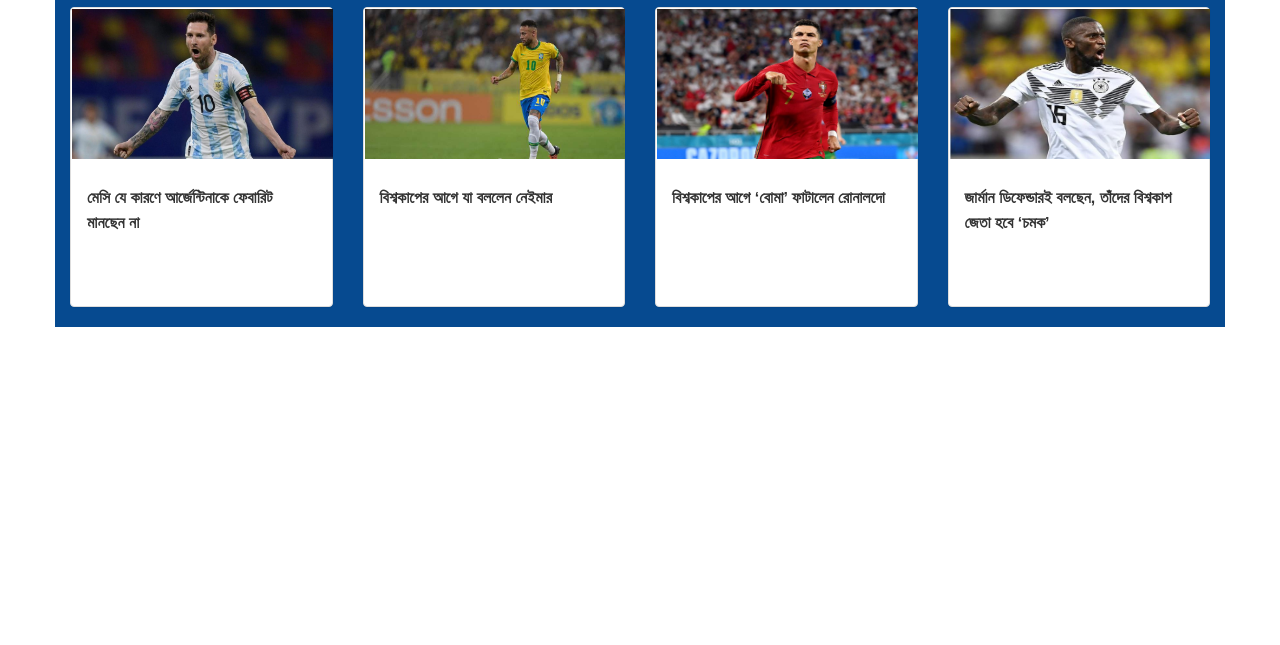
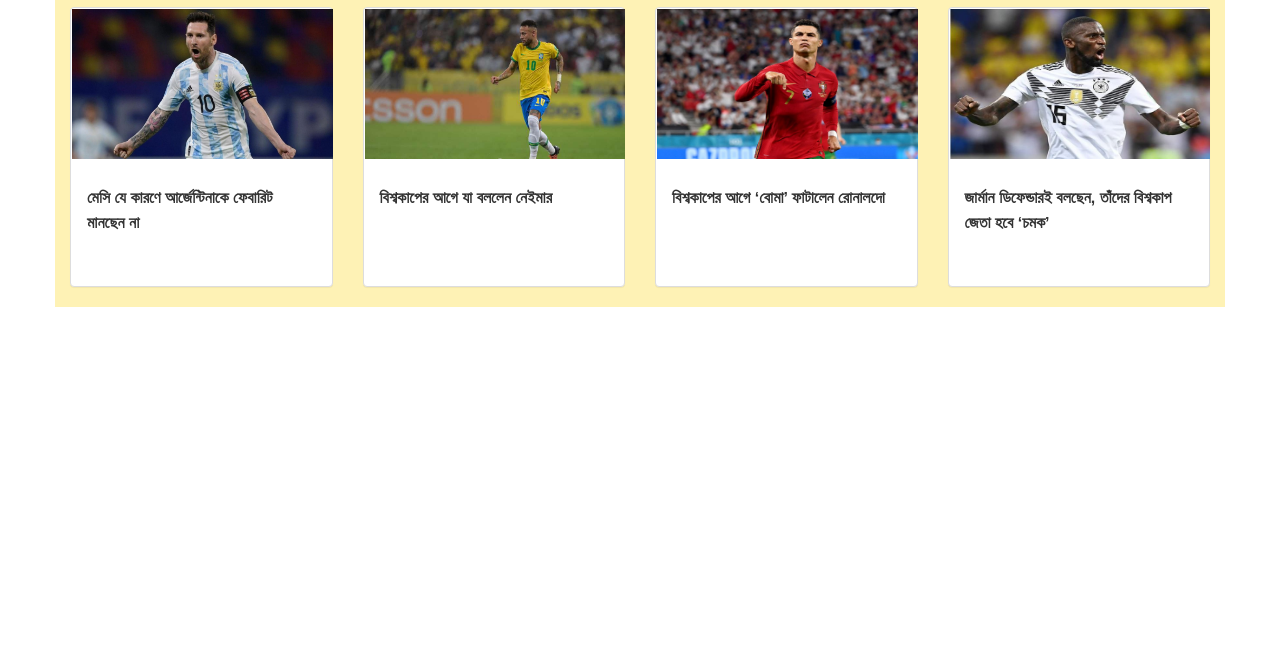
Before and after one commit to sabab015/FIFA_WC_Task_BB, a plain HTML site: page index.html in a window 1280 px wide. Shown: the part 155-800 px from the top of the page. Drawn offline with nearby package versions, Linux system fonts and the light colour scheme.

Commit message:
color changed

```diff
--- a/index.html
+++ b/index.html
@@ -20,7 +20,7 @@
             </div>
         </div>
         <div class="row">
-            <div class="col-xs-6 col-sm-6 col-md-3 col-lg-3 card">
+            <div class="col-xs-6 col-sm-6 col-md-3 col-lg-3">
                 <div class="panel panel-default">
                     <img src="images/p1.jpg" alt="..." class="img-responsive">
                     <div class="panel-body">
@@ -29,7 +29,7 @@
                 </div>
             </div>
 
-            <div class="col-xs-6 col-sm-6 col-md-3 col-lg-3 card">
+            <div class="col-xs-6 col-sm-6 col-md-3 col-lg-3">
                 <div class="panel panel-default">
                     <img src="images/p2.jpg" alt="..." class="img-responsive">
                     <div class="panel-body">
@@ -38,7 +38,7 @@
                 </div>
             </div>
 
-            <div class="col-xs-6 col-sm-6 col-md-3 col-lg-3 card">
+            <div class="col-xs-6 col-sm-6 col-md-3 col-lg-3">
                 <div class="panel panel-default">
                     <img src="images/p3.jpg" alt="..." class="img-responsive">
                     <div class="panel-body">
@@ -47,7 +47,7 @@
                 </div>
             </div>
 
-            <div class="col-xs-6 col-sm-6 col-md-3 col-lg-3 card">
+            <div class="col-xs-6 col-sm-6 col-md-3 col-lg-3">
                 <div class="panel panel-default">
                     <img src="images/p4.jpg" alt="..." class="img-responsive">
                     <div class="panel-body">
@@ -59,6 +59,9 @@
     </div>
 
 
+
+
+
     <script src="https://cdn.jsdelivr.net/npm/bootstrap@3.3.7/dist/js/bootstrap.min.js"
         integrity="sha384-Tc5IQib027qvyjSMfHjOMaLkfuWVxZxUPnCJA7l2mCWNIpG9mGCD8wGNIcPD7Txa"
         crossorigin="anonymous"></script>
--- a/style.css
+++ b/style.css
@@ -1,5 +1,5 @@
 .container {
-    background-color: #064a90;
+    background-color: #fef2b5;
 }
 
 #title {
@@ -34,7 +34,7 @@
 
 .panel {
     width: 100%;
-    height: 300px;
+    height: 280px;
 }
 
 .panel:hover {
```
